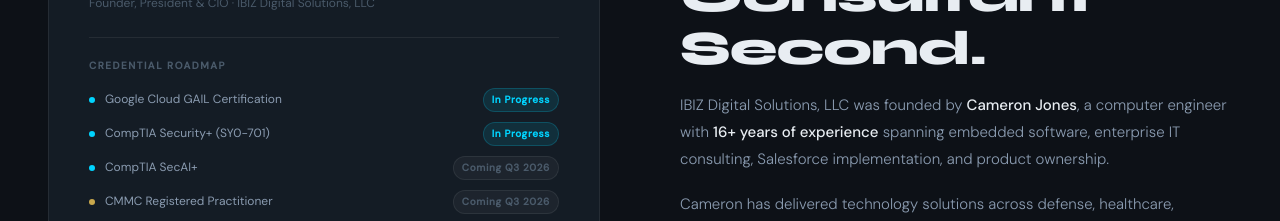
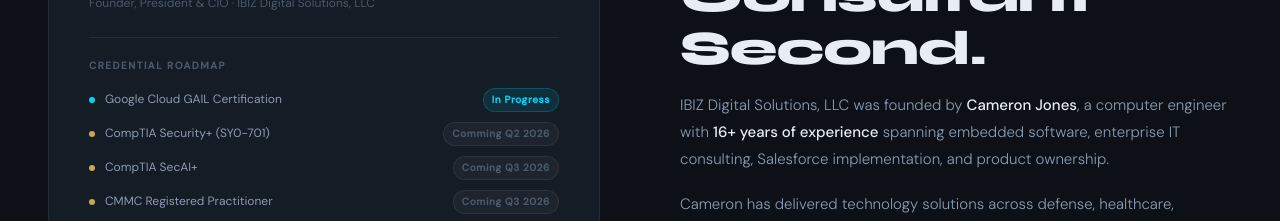
Before and after one commit to CamJon30/ibiz-digital-solutions, a Next.js app: page / in a window 1280 px wide. Shown: the part 5000-5221 px from the top of the page. Built offline with nearby package versions, Linux system fonts and the light colour scheme.

Commit message:
Update certification statuses and labels in About.tsx

```diff
--- a/components/About.tsx
+++ b/components/About.tsx
@@ -2,8 +2,8 @@
 
 const certs = [
   { color: 'blue',   status: 'In Progress',        label: 'Google Cloud GAIL Certification' },
-  { color: 'blue',   status: 'In Progress',        label: 'CompTIA Security+ (SY0-701)' },
-  { color: 'blue',   status: 'Coming Q3 2026',     label: 'CompTIA SecAI+' },
+  { color: 'gold',   status: 'Comming Q2 2026',    label: 'CompTIA Security+ (SY0-701)' },
+  { color: 'gold',   status: 'Coming Q3 2026',     label: 'CompTIA SecAI+' },
   { color: 'gold',   status: 'Coming Q3 2026',     label: 'CMMC Registered Practitioner' },
   { color: 'purple', status: 'Completed ✓',        label: 'Certified Blockchain Expert' },
   { color: 'purple', status: 'Completed ✓',        label: 'B.S. Computer Engineering, NC A&T' },
```
